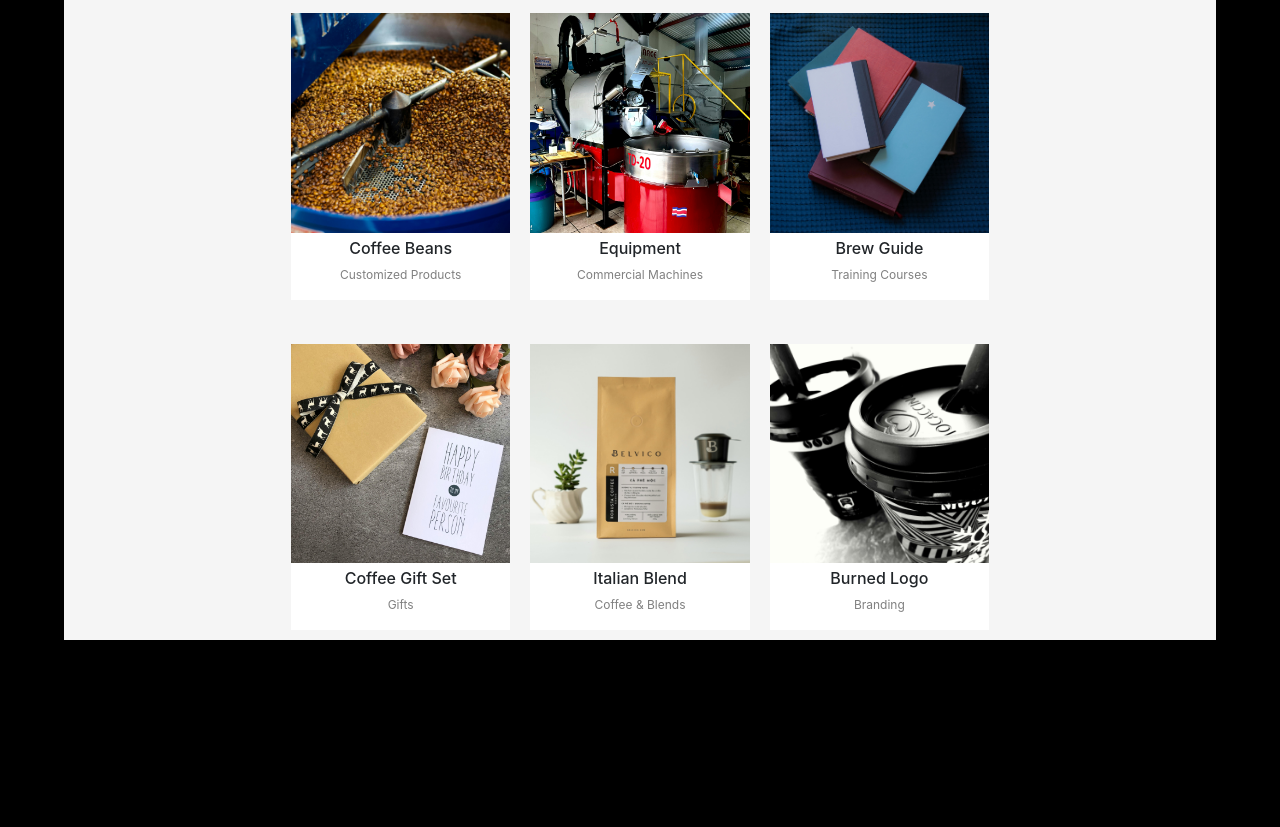
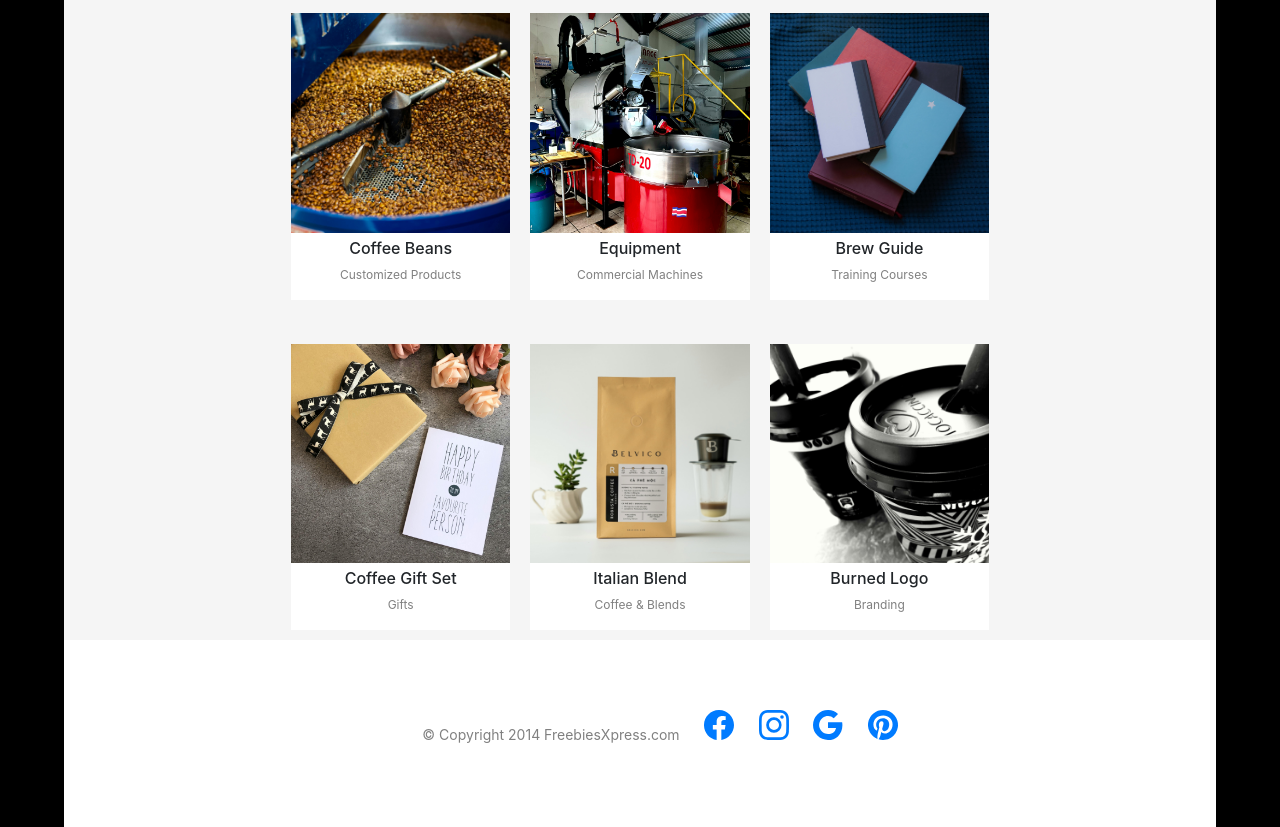
Before and after one commit to jkw07/golden, a website: page index.html in a window 1280 px wide. Shown: the part 1430-2257 px from the top of the page. Before the commit the page ends 2070 px from the top, so only its background shows below. Drawn offline with nearby package versions, Linux system fonts and the light colour scheme.

Commit message:
Add html and style for footer

```diff
--- a/index.html
+++ b/index.html
@@ -11,11 +11,11 @@
     <header>
         <div class="container text-right">
             <div class="row row-cols-auto">
-              <div class="col nav">Home</div>
-              <div class="col nav">Services</div>
-              <div class="col nav">Portfolio</div>
-              <div class="col nav">About</div>
-              <div class="col nav">Contact</div>
+              <div class="col nav"><a href="index.html">Home</a></div>
+              <div class="col nav"><a href="#services">Services</a></div>
+              <div class="col nav"><a href="#portfolio">Portfolio</a></div>
+              <div class="col nav"><a href="index.html">About</a></div>
+              <div class="col nav"><a href="#contact">Contact</a></div>
             </div>
         </div>
         <h1>Welcome to our Coffee Roastery!</h1>
@@ -86,6 +86,23 @@
         </div>
     </section>
     <footer>
+      <div id="contact">
+        <ul>
+        <li><p>&copy; Copyright 2014 FreebiesXpress.com</p></li>
+        <li><a href="https://facebook.com" title="Follow us on facebook" target="_blank"><svg xmlns="http://www.w3.org/2000/svg" width="30" height="30" fill="currentColor" class="bi bi-facebook" viewBox="0 0 16 16">
+          <path d="M16 8.049c0-4.446-3.582-8.05-8-8.05C3.58 0-.002 3.603-.002 8.05c0 4.017 2.926 7.347 6.75 7.951v-5.625h-2.03V8.05H6.75V6.275c0-2.017 1.195-3.131 3.022-3.131.876 0 1.791.157 1.791.157v1.98h-1.009c-.993 0-1.303.621-1.303 1.258v1.51h2.218l-.354 2.326H9.25V16c3.824-.604 6.75-3.934 6.75-7.951"/>
+        </svg></a></li>
+        <li><a href="https://instagram.com" title="Follow us on instagram" target="_blank"><svg xmlns="http://www.w3.org/2000/svg" width="30" height="30" fill="currentColor" class="bi bi-instagram" viewBox="0 0 16 16">
+          <path d="M8 0C5.829 0 5.556.01 4.703.048 3.85.088 3.269.222 2.76.42a3.9 3.9 0 0 0-1.417.923A3.9 3.9 0 0 0 .42 2.76C.222 3.268.087 3.85.048 4.7.01 5.555 0 5.827 0 8.001c0 2.172.01 2.444.048 3.297.04.852.174 1.433.372 1.942.205.526.478.972.923 1.417.444.445.89.719 1.416.923.51.198 1.09.333 1.942.372C5.555 15.99 5.827 16 8 16s2.444-.01 3.298-.048c.851-.04 1.434-.174 1.943-.372a3.9 3.9 0 0 0 1.416-.923c.445-.445.718-.891.923-1.417.197-.509.332-1.09.372-1.942C15.99 10.445 16 10.173 16 8s-.01-2.445-.048-3.299c-.04-.851-.175-1.433-.372-1.941a3.9 3.9 0 0 0-.923-1.417A3.9 3.9 0 0 0 13.24.42c-.51-.198-1.092-.333-1.943-.372C10.443.01 10.172 0 7.998 0zm-.717 1.442h.718c2.136 0 2.389.007 3.232.046.78.035 1.204.166 1.486.275.373.145.64.319.92.599s.453.546.598.92c.11.281.24.705.275 1.485.039.843.047 1.096.047 3.231s-.008 2.389-.047 3.232c-.035.78-.166 1.203-.275 1.485a2.5 2.5 0 0 1-.599.919c-.28.28-.546.453-.92.598-.28.11-.704.24-1.485.276-.843.038-1.096.047-3.232.047s-2.39-.009-3.233-.047c-.78-.036-1.203-.166-1.485-.276a2.5 2.5 0 0 1-.92-.598 2.5 2.5 0 0 1-.6-.92c-.109-.281-.24-.705-.275-1.485-.038-.843-.046-1.096-.046-3.233s.008-2.388.046-3.231c.036-.78.166-1.204.276-1.486.145-.373.319-.64.599-.92s.546-.453.92-.598c.282-.11.705-.24 1.485-.276.738-.034 1.024-.044 2.515-.045zm4.988 1.328a.96.96 0 1 0 0 1.92.96.96 0 0 0 0-1.92m-4.27 1.122a4.109 4.109 0 1 0 0 8.217 4.109 4.109 0 0 0 0-8.217m0 1.441a2.667 2.667 0 1 1 0 5.334 2.667 2.667 0 0 1 0-5.334"/>
+        </svg></a></li>
+        <li><a href="https://google.com" title="Search on Google" target="_blank"><svg xmlns="http://www.w3.org/2000/svg" width="30" height="30" fill="currentColor" class="bi bi-google" viewBox="0 0 16 16">
+          <path d="M15.545 6.558a9.4 9.4 0 0 1 .139 1.626c0 2.434-.87 4.492-2.384 5.885h.002C11.978 15.292 10.158 16 8 16A8 8 0 1 1 8 0a7.7 7.7 0 0 1 5.352 2.082l-2.284 2.284A4.35 4.35 0 0 0 8 3.166c-2.087 0-3.86 1.408-4.492 3.304a4.8 4.8 0 0 0 0 3.063h.003c.635 1.893 2.405 3.301 4.492 3.301 1.078 0 2.004-.276 2.722-.764h-.003a3.7 3.7 0 0 0 1.599-2.431H8v-3.08z"/>
+        </svg></a></li>
+        <li><a href="https://pinterest.com" title="Our Pinterest Account" target="_blank"><svg xmlns="http://www.w3.org/2000/svg" width="30" height="30" fill="currentColor" class="bi bi-pinterest" viewBox="0 0 16 16">
+          <path d="M8 0a8 8 0 0 0-2.915 15.452c-.07-.633-.134-1.606.027-2.297.146-.625.938-3.977.938-3.977s-.239-.479-.239-1.187c0-1.113.645-1.943 1.448-1.943.682 0 1.012.512 1.012 1.127 0 .686-.437 1.712-.663 2.663-.188.796.4 1.446 1.185 1.446 1.422 0 2.515-1.5 2.515-3.664 0-1.915-1.377-3.254-3.342-3.254-2.276 0-3.612 1.707-3.612 3.471 0 .688.265 1.425.595 1.826a.24.24 0 0 1 .056.23c-.061.252-.196.796-.222.907-.035.146-.116.177-.268.107-1-.465-1.624-1.926-1.624-3.1 0-2.523 1.834-4.84 5.286-4.84 2.775 0 4.932 1.977 4.932 4.62 0 2.757-1.739 4.976-4.151 4.976-.811 0-1.573-.421-1.834-.919l-.498 1.902c-.181.695-.669 1.566-.995 2.097A8 8 0 1 0 8 0"/>
+        </svg></a></li>
+        </ul>
+        </div>
     </footer>
 </body>
 </html>
--- a/sass/style.scss
+++ b/sass/style.scss
@@ -95,3 +95,22 @@ header {
         margin-top: 60px;
     }
 }
+footer {
+    padding-top: 60px;
+    padding-bottom: 40px;
+    div {
+        text-align: center;
+    }
+    ul {
+        display: inline-block;
+    }
+    li {
+        list-style-type: none;
+        display: inline-block;
+        margin: 10px;
+    }
+    p {
+        font-size: 14px;
+        color: gray;
+    }
+}
```
Also changed, not shown: css/style.css, 1 other file.
